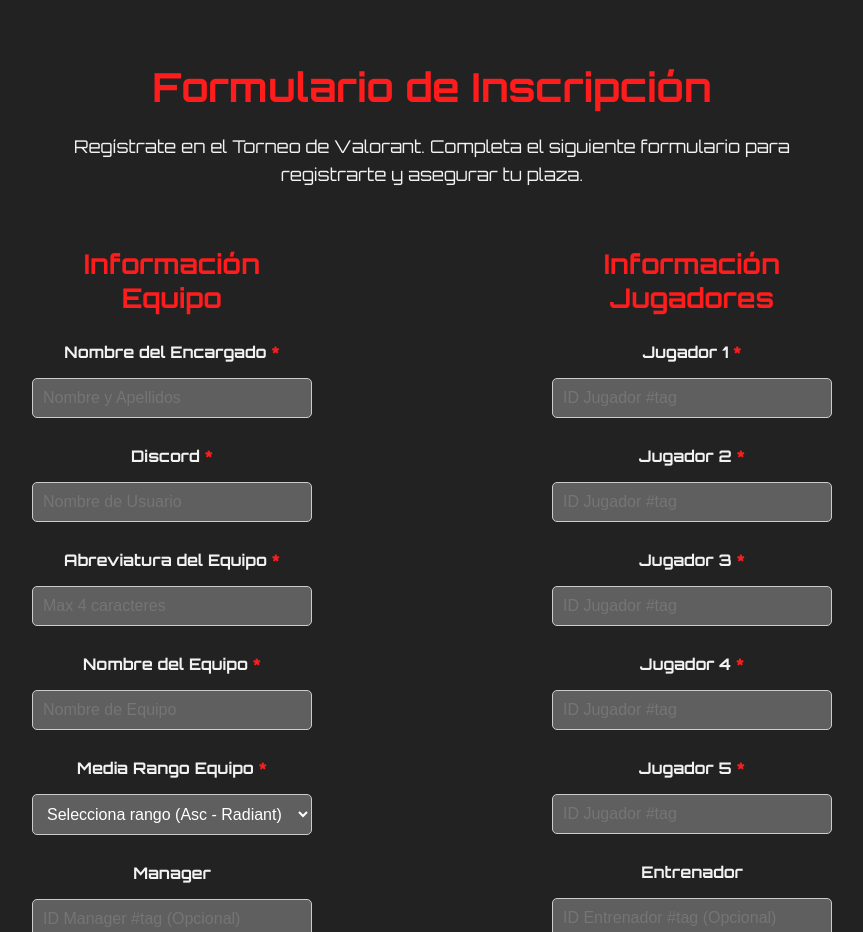
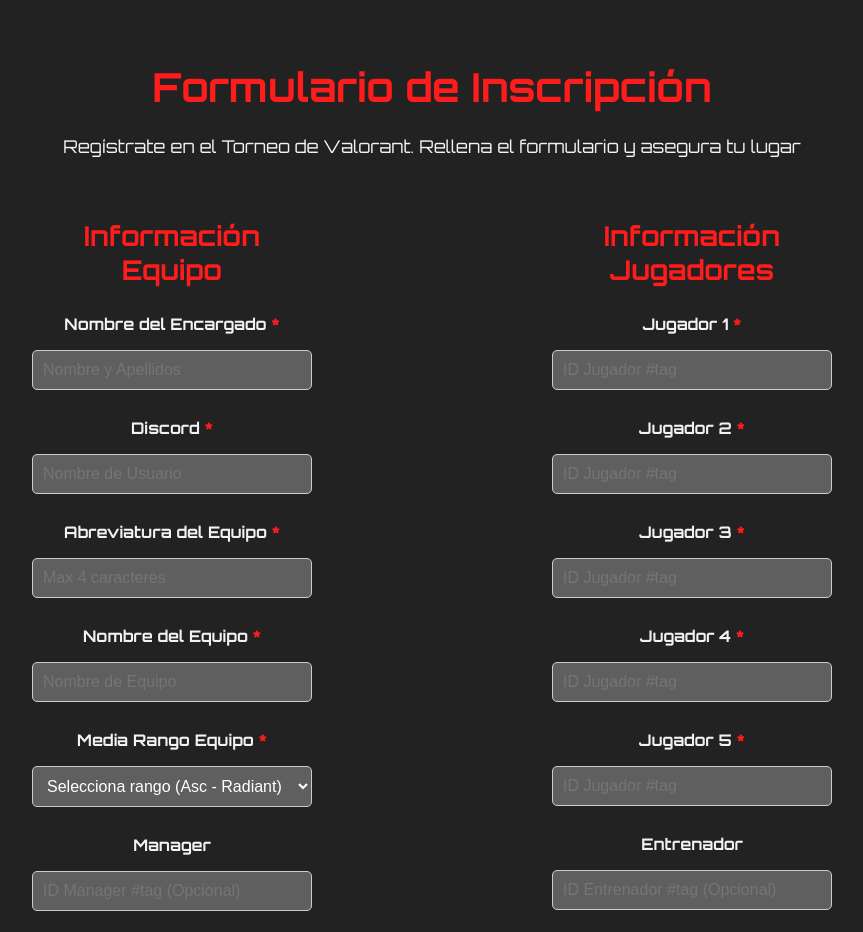
Before and after one commit to BeltranMondejar/SpikeDefuseSeries, a plain HTML site: page index.html in a window 1280 px wide. Shown: the part 5040-5972 px from the top of the page, without its empty margins (208-1071 px from the left). Drawn offline with nearby package versions, Linux system fonts and the light colour scheme.

Commit message:
fix registro

```diff
--- a/index.html
+++ b/index.html
@@ -388,7 +388,7 @@
       <h2>Formulario de Inscripción</h2>
       <p>
         Regístrate en el Torneo de Valorant.
-        Completa el siguiente formulario para registrarte y asegurar tu plaza.
+        Rellena el formulario y asegura tu lugar
       </p>
       <form method="POST" class="registration-form" id="registration-form">
         <div class="registration-content">
```
